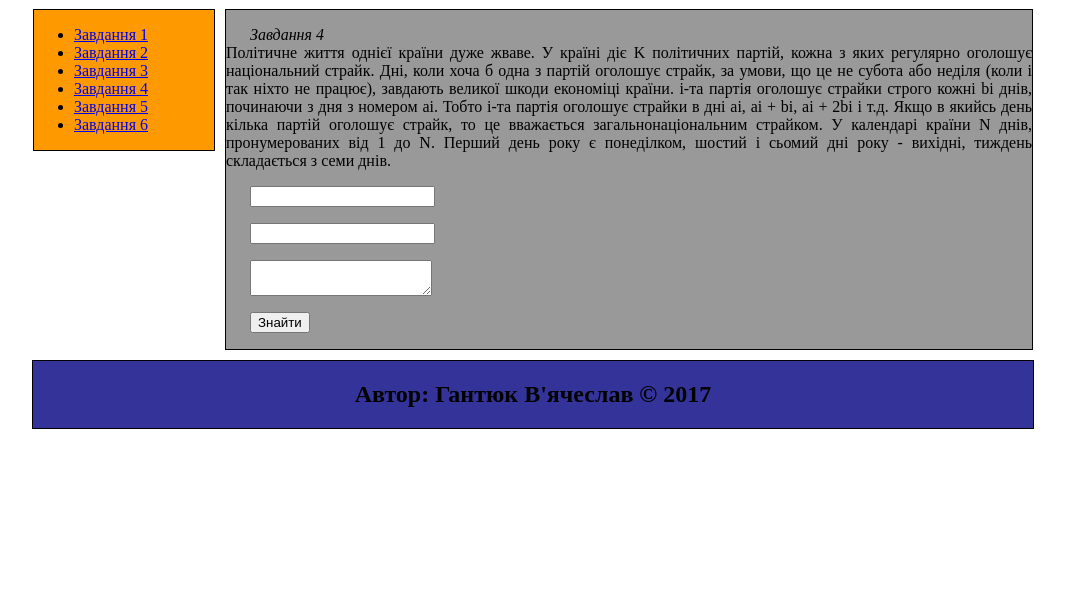
After one commit to Gantyuk/PHP_test_softgroup, a PHP site: page /task4.php in a window 1280 px wide. The commit adds this page. Shown: the part 111-701 px from the top of the page, without its empty margins (107-1172 px from the left). Run offline with PHP 8.4, Linux system fonts and the light colour scheme.

Commit message:
task4 firs

```diff
--- a/content_task1.php
+++ b/content_task1.php
@@ -13,7 +13,7 @@
 			<input type="text" name="N" id="" />
 			<input type="submit" name="Perfect_number" id="faind" value="Знайти" />
 		</p>
-		</form>
+	</form>
 	 <?php
 		if(isset($_POST['N']) && !empty($_POST['N'])){
 			$n = $_POST['N'];
--- /dev/null
+++ b/content_task4.php
@@ -0,0 +1,52 @@
+<div class="content">
+	<p>
+		<i>
+			Завдання 4
+		</i>
+		<br>
+		Політичне життя однієї країни дуже жваве. У країні діє K політичних
+	партій, кожна з яких регулярно оголошує національний страйк. Дні, коли
+	хоча б одна з партій оголошує страйк, за умови, що це не субота або неділя
+	(коли і так ніхто не працює), завдають великої шкоди економіці країни.
+	i-та партія оголошує страйки строго кожні bi днів, починаючи з дня з
+	номером ai. Тобто i-та партія оголошує страйки в дні ai, ai + bi, ai + 2bi і т.д.
+		Якщо в якийсь день кілька партій оголошує страйк, то це вважається
+	загальнонаціональним страйком.
+		У календарі країни N днів, пронумерованих від 1 до N. Перший день
+	року є понеділком, шостий і сьомий дні року - вихідні, тиждень складається
+	з семи днів.
+	</p>
+	<form id="form1" name="form1" method="post" action="">
+		<p>
+			<input type="text" name="N" id="" />
+			<br>
+			<p>
+				<input type="text" name="K" id="" />
+				<br>
+				<p><textarea name="matr" form="form1"></textarea>
+					<br>
+					<p>
+						<input type="submit" name="Perfect_number" id="faind" value="Знайти" />
+					</p>
+				</p>
+			</p>
+
+	</p>
+	</form>
+	<?php
+		if(isset($_POST['N']) && !empty($_POST['N']) && isset($_POST['K']) && !empty($_POST['K'])){
+			$n = $_POST['N'];
+			for ($i = 1; $i <= $n; $i++) {
+				$sum = 0;
+				for ($j = 1; $j < $i; $j++) {
+					if ($i % $j == 0){
+						$sum = $sum + $j;
+						if ($sum == $i){
+							echo "Досконале число : $sum <br>";
+						}
+					}
+				}
+			}
+		}
+	?>
+</div>
--- /dev/null
+++ b/task4.php
@@ -0,0 +1,5 @@
+<?php
+include("header.php");
+include("content_task4.php");
+include("footer.php");
+?>
```
